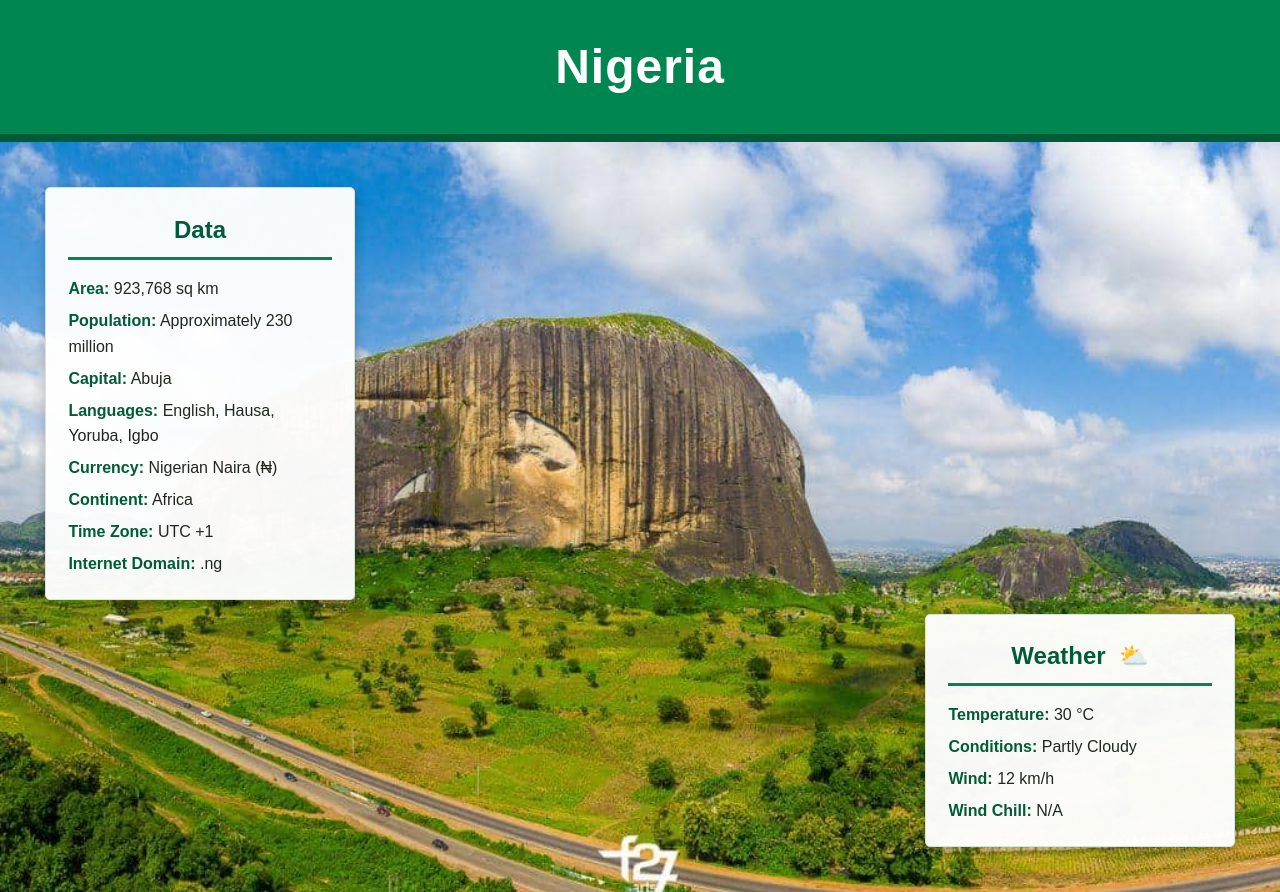
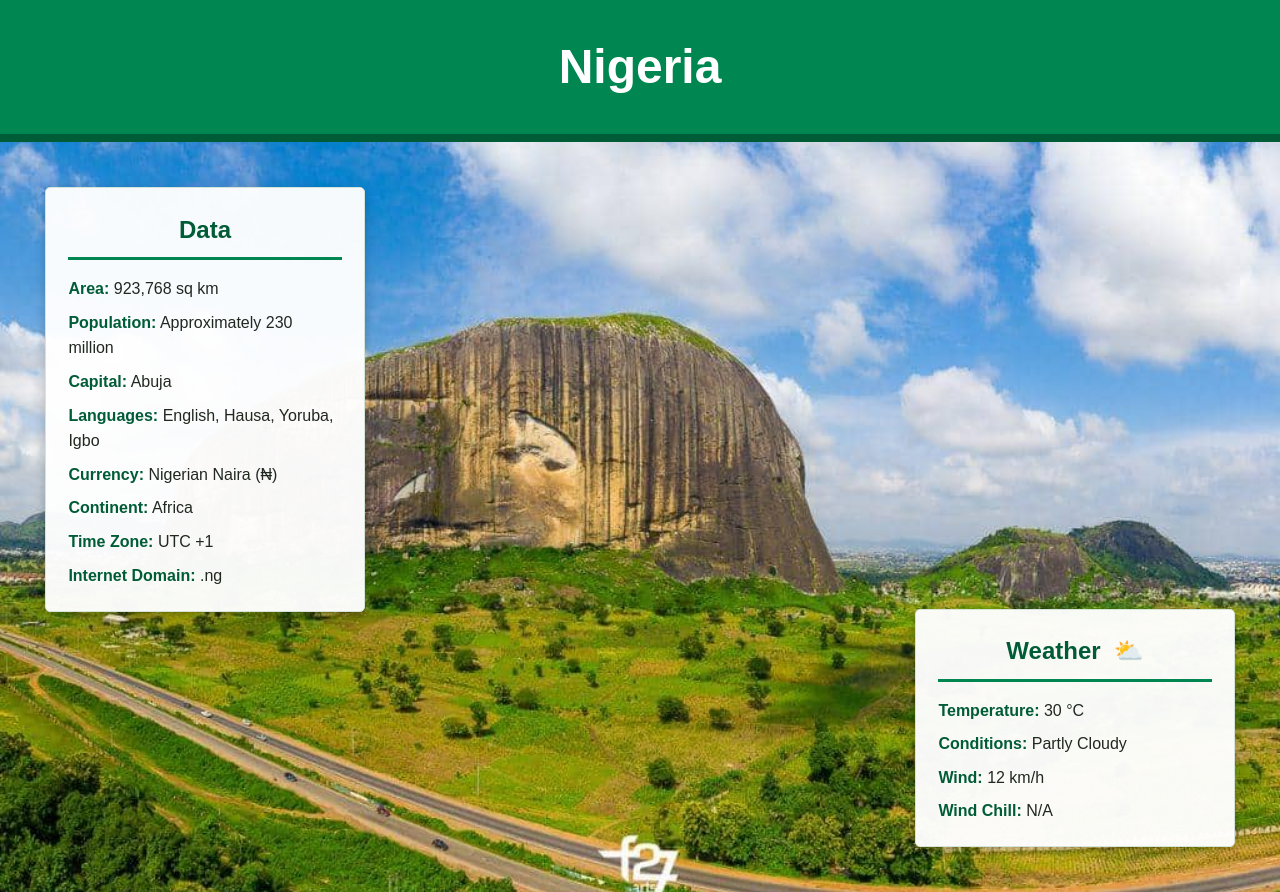
Before and after one commit to providiah/wdd131, a plain HTML site: page place.html in a window 1280 px wide. Shown: the top 892 px of the page. Drawn offline with Linux system fonts and the light colour scheme.

Commit message:
last corr.

```diff
--- a/place.html
+++ b/place.html
@@ -27,10 +27,10 @@
         <!-- Responsive Hero Image -->
         <div class="hero">
             <picture>
-                <source srcset="images/nigeria-large.webp" media="(min-width: 700px)">
+                <source srcset="images/nigeria-large.webp" media="(min-width: 700px)" type="image/webp">
 
-                <img src="images/nigeria-small.webp" alt="Beautiful landscape representing Nigeria" width="600"
-                    height="400" fetchpriority="high">
+                <img src="images/nigeria-small.webp" alt="Green mountain landscape in Nigeria" width="1000"
+                    height="600" fetchpriority="high">
             </picture>
         </div>
 
--- a/styles/place.css
+++ b/styles/place.css
@@ -1,5 +1,5 @@
 /* =====================================
-   GLOBAL CSS VARIABLES
+   GLOBAL VARIABLES
 ===================================== */
 
 :root {
@@ -29,10 +29,6 @@ body {
     line-height: 1.6;
 }
 
-/* =====================================
-   HEADER
-===================================== */
-
 header {
     background-color: var(--primary-color);
     color: var(--secondary-color);
@@ -43,13 +39,16 @@ header {
 
 header h1 {
     font-size: 2.5rem;
-    font-weight: 700;
-    letter-spacing: 1px;
 }
 
 /* =====================================
-   HERO IMAGE
+   MAIN AND HERO IMAGE
 ===================================== */
+
+main {
+    max-width: 1600px;
+    margin: 0 auto;
+}
 
 .hero {
     width: 100%;
@@ -68,7 +67,7 @@ header h1 {
 }
 
 /* =====================================
-   COUNTRY DATA AND WEATHER
+   INFORMATION CARDS
 ===================================== */
 
 section {
@@ -88,10 +87,13 @@ section h2 {
     margin-bottom: 1rem;
 }
 
+/* CSS GRID FOR INFORMATION */
+
 .data-content,
 .weather-content {
     display: grid;
-    gap: 0.55rem;
+    grid-template-columns: 1fr;
+    gap: 0.6rem;
 }
 
 .data-content p,
@@ -104,7 +106,7 @@ strong {
 }
 
 /* =====================================
-   WEATHER SVG - MOBILE VIEW
+   MOBILE WEATHER ICON
 ===================================== */
 
 .weather-icon {
@@ -128,7 +130,6 @@ footer {
     color: var(--secondary-color);
     text-align: center;
     padding: 1.5rem;
-    margin-top: 1.5rem;
 }
 
 footer p {
@@ -137,7 +138,7 @@ footer p {
 }
 
 /* =====================================
-   LARGE SCREEN / DESKTOP VIEW
+   DESKTOP VIEW
 ===================================== */
 
 @media screen and (min-width: 700px) {
@@ -152,8 +153,6 @@ footer p {
 
     main {
         position: relative;
-        max-width: 1600px;
-        margin: 0 auto;
     }
 
     .hero img {
@@ -164,7 +163,7 @@ footer p {
 
     section {
         position: absolute;
-        width: 310px;
+        width: 320px;
         margin: 0;
         padding: 1.4rem;
         background-color: rgba(255, 255, 255, 0.96);
@@ -182,24 +181,25 @@ footer p {
         right: 35px;
     }
 
-    /* Weather emoticon appears after heading on desktop */
+    /* GRID FOR DATA CARDS */
+
+    .data-content,
+    .weather-content {
+        grid-template-columns: 1fr;
+        gap: 0.5rem;
+    }
+
+    /* DESKTOP WEATHER EMOTICON */
+
     .weather h2::after {
         content: " ⛅";
         margin-left: 0.4rem;
     }
 
-    /* Hide mobile SVG on desktop */
+    /* HIDE MOBILE SVG */
+
     .weather-icon {
         display: none;
-    }
-
-    .data-content,
-    .weather-content {
-        gap: 0.4rem;
-    }
-
-    footer {
-        margin-top: 0;
     }
 }
 
```
